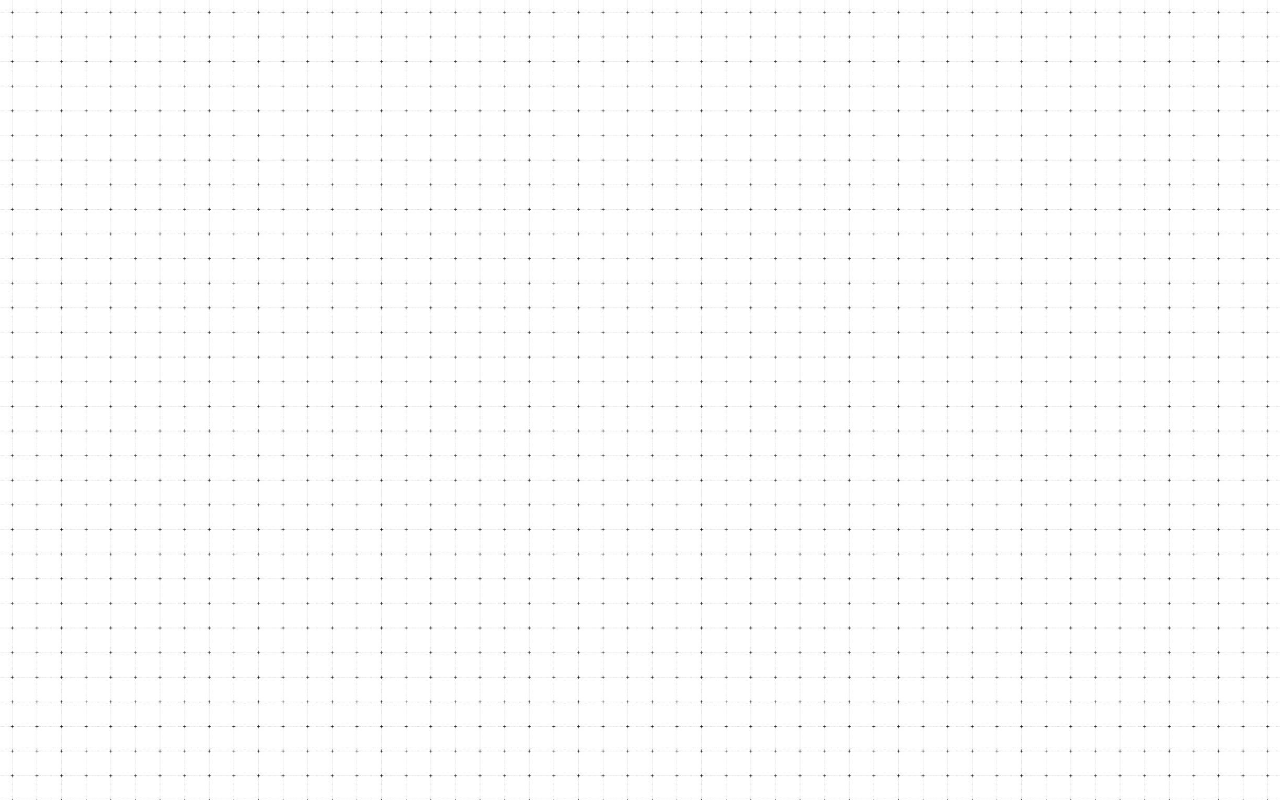
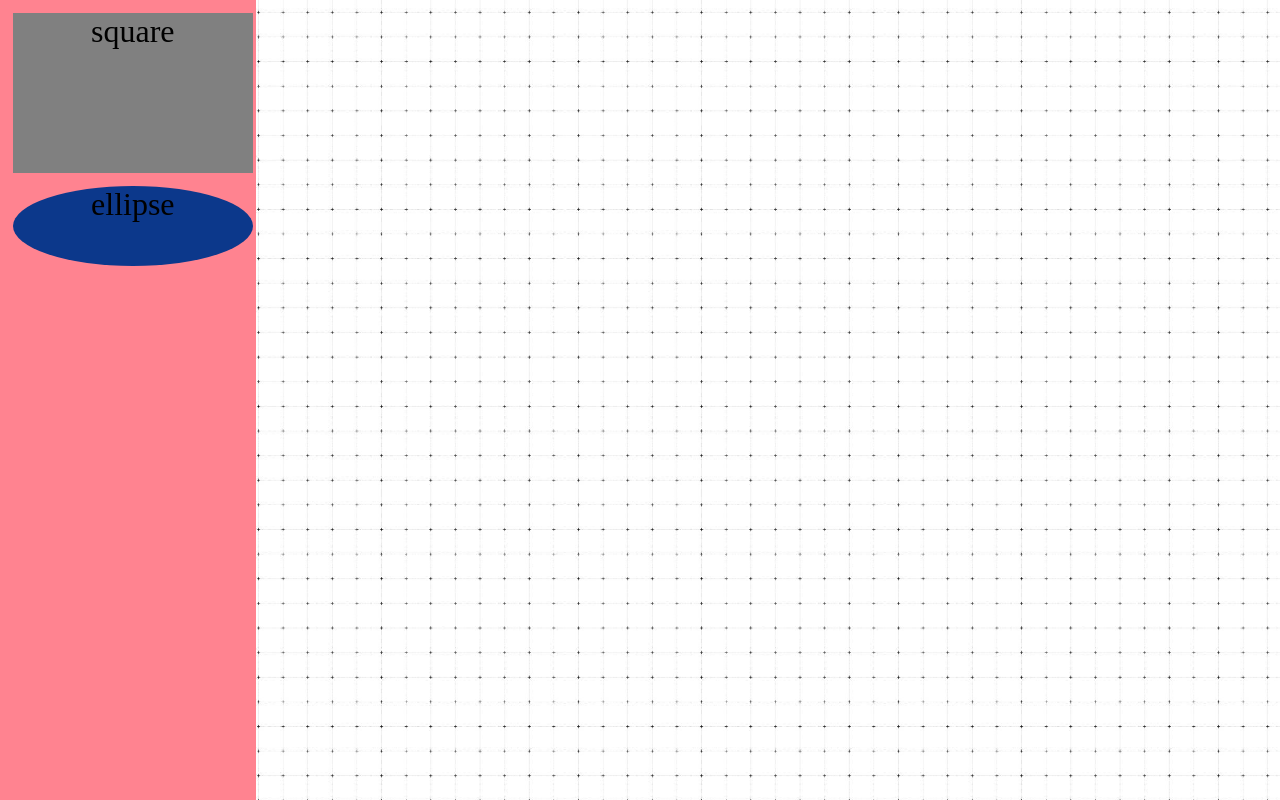
Before and after one commit to Siraj-Abdulkadir/FlowMade, a plain HTML site: page index.html in a window 1280 px wide. Drawn offline with Linux system fonts and the light colour scheme.

Commit message:
small changes

```diff
--- a/index.html
+++ b/index.html
@@ -5,11 +5,14 @@
     <meta name="viewport" content="width=device-width, initial-scale=1.0">
     <title>FlowMade</title>
     <link rel="stylesheet" href="./main.css">
-    <script src="./index.js" defer></script>
+    <script src="./script.js" defer></script>
 </head>
 <body>
+    <div class="menu">
+        <div class="draggable square" draggable="true">square</div>
+        <div class="draggable ellipse" draggable="true">ellipse</div>
+    </div>
     <div class="background">
-
-    </div>
+         </div>
 </body>
 </html>
--- a/main.css
+++ b/main.css
@@ -10,3 +10,38 @@
     background-image: url(./Resourses/background3.jpg);
     background-size: 25%;
 }
+
+.menu{
+    width: 20%;
+    height: 100vh;
+    background-color: #ff8390;
+    position: absolute;
+    z-index: 1;
+}
+
+.square{
+    width: 15rem;
+    height: 10rem;
+    background-color: gray;
+    margin: 5% 0 0 5%;
+    font-size: 2rem;
+    align-items: center;
+    text-align:center ;
+}
+.ellipse{
+    width: 15rem;
+    height: 5rem;
+    border-radius: 50%;
+    background-color: #0c388b;
+    margin: 5% 0 0 5%;
+    font-size: 2rem;
+    align-items: center;
+    text-align:center ;
+    cursor: move;
+}
+.dragging{
+    opacity: 100%;
+}
+.square:hover{
+    cursor: move;
+}
--- /dev/null
+++ b/script.js
@@ -0,0 +1,18 @@
+let draggables = document.querySelectorAll('.draggable')
+let containers = document.querySelector('background')
+
+draggables.forEach(draggable => {
+    draggable.addEventListener('dragstart', ()=>{
+     draggable.classList.add('dragging')
+    })
+})
+
+
+containers.forEach(container => {
+container.addEventListener('dragover', e => {
+    e.preventDefault()
+    let draggable = document.querySelector('.dragging');
+    containers.appendChild(draggable)
+
+})
+})
```
Also changed, not shown: index.js (deleted).
